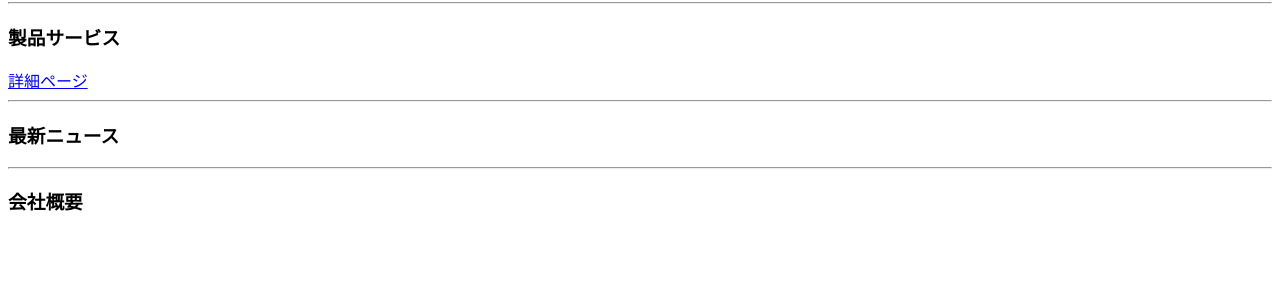
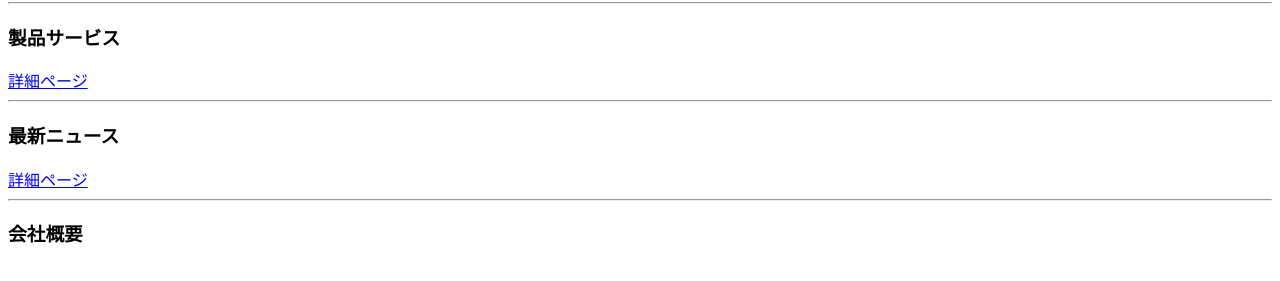
Before and after one commit to gitentry/02_team_website, a plain HTML site: page docs/index.html in a window 1280 px wide. Shown: the part 87-368 px from the top of the page. Drawn offline with Linux system fonts and the light colour scheme.

Commit message:
トップページから最新ニュースページのリンクを追加

```diff
--- a/docs/index.html
+++ b/docs/index.html
@@ -11,6 +11,7 @@
     <a href="./product.html">詳細ページ</a>
     <hr>
     <h3>最新ニュース</h3>
+    <a href="./news.html">詳細ページ</a>
     <hr>
     <h3>会社概要</h3>
 </body>
```
